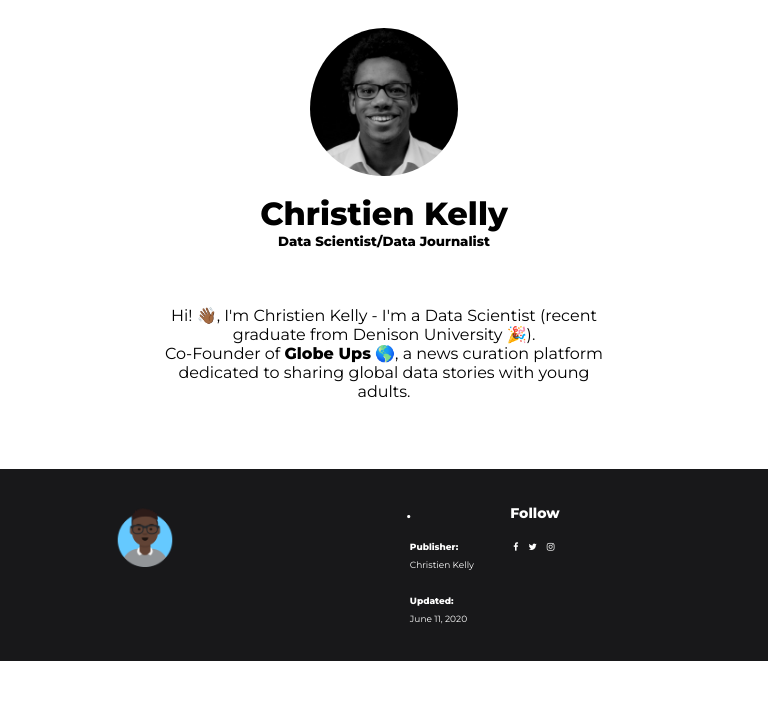
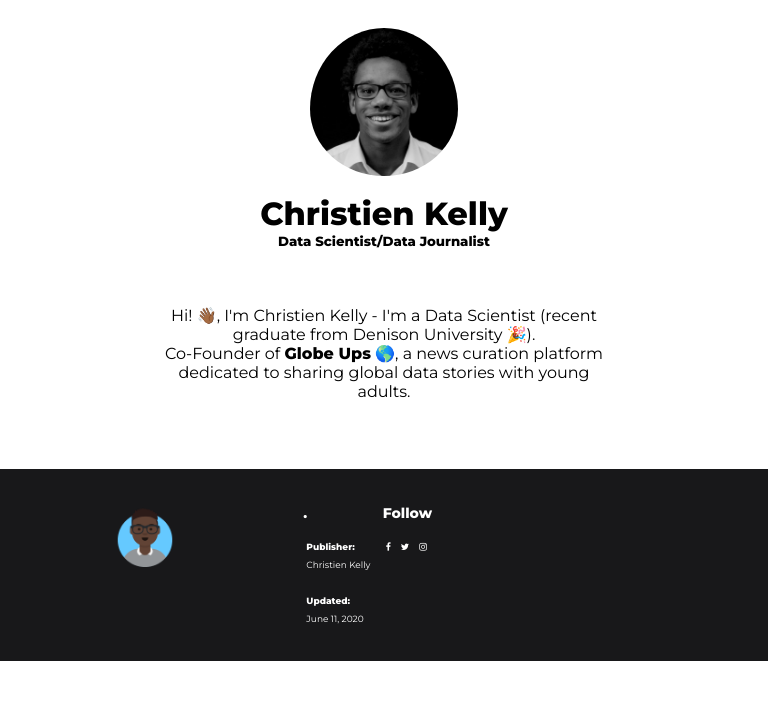
Before and after one commit to kelly-c1/personal-site, a PHP site: page / in a window 768 px wide. Shown: the part 99-800 px from the top of the page. Run offline with PHP 8.4, Linux system fonts and the light colour scheme.

Commit message:
text changes

```diff
--- a/web/footer.html.php
+++ b/web/footer.html.php
@@ -11,10 +11,11 @@
 			<div class="logo_container">
 				<img src="photos/logo.png">
 			</div>
+			<!--
 			<div class="footer_third">
 				<h1> </h1>
 			</div>
-
+			-->
 			<div class="footer_third">
 				<h1>.</h1>
 				<li><a><b>Publisher:</b></a></li>
--- a/web/footer/css/style.css
+++ b/web/footer/css/style.css
@@ -35,7 +35,7 @@
 }
 
 .inner_footer .footer_third {
-	width: calc(21.6666666666666667% - 20px);
+	width: calc(16.25% - 15px);
 	margin-right: 10px;
 	float: left;
 	height: 100%;
@@ -101,7 +101,7 @@
 }
 
 .inner_footer .footer_third {
-	width: calc(21.6666666666666667% - 20px);
+	width: calc(16.25% - 15px);
 	margin-right: 7px;
 	float: left;
 	height: 100%;
```
